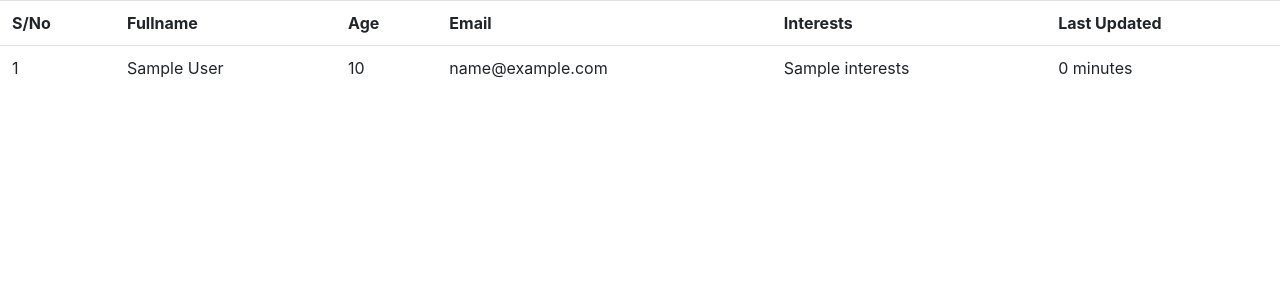
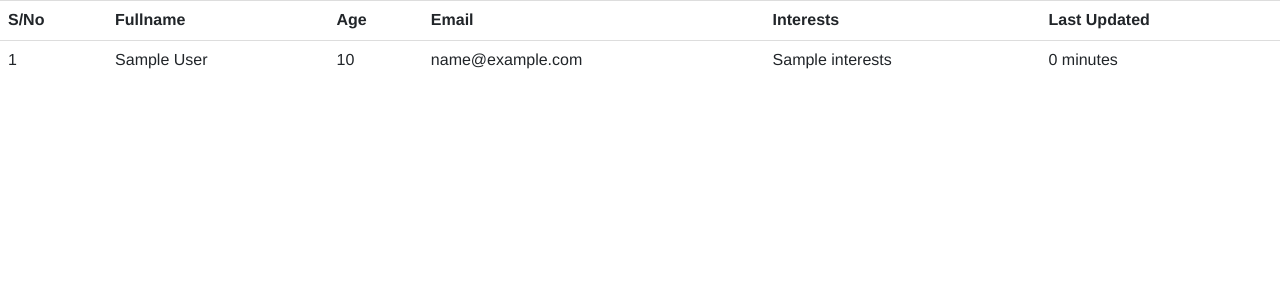
Before and after one commit to rtduany/django-forms, a Django app: template first_app/home/templates/students.html in a window 1280 px wide. Shown: the top 300 px of the page. Run offline with Django 3.2, Linux system fonts and the light colour scheme; the template is opened without the code that fills it: most values are stand-ins (such as "Sample title", 1, 10 or a date in 2020); some libraries are stand-ins or nearby versions.

Commit message:
add bootstrap to the students.html file in the templates directory

```diff
--- a/first_app/home/templates/students.html
+++ b/first_app/home/templates/students.html
@@ -8,6 +8,15 @@
 		<title>Registered student</title>
 		<!-- Bootstrap -->
 		<link href='{% static "css/bootstrap.min.css"%}' rel="stylesheet">
+
+		<!-- Latest compiled and minified CSS -->
+<link rel="stylesheet" href="https://maxcdn.bootstrapcdn.com/bootstrap/3.3.5/css/bootstrap.min.css">
+
+<!-- Optional theme -->
+<link rel="stylesheet" href="https://maxcdn.bootstrapcdn.com/bootstrap/3.3.5/css/bootstrap-theme.min.css">
+
+<!-- Latest compiled and minified JavaScript -->
+<script src="https://maxcdn.bootstrapcdn.com/bootstrap/3.3.5/js/bootstrap.min.js"></script>
 
 		<!-- HTML5 shim and Respond.js for IE8 support of HTML5 elements and media queries -->
 		<!-- WARNING: Respond.js doesn't work if you view the page via file:// -->
```
